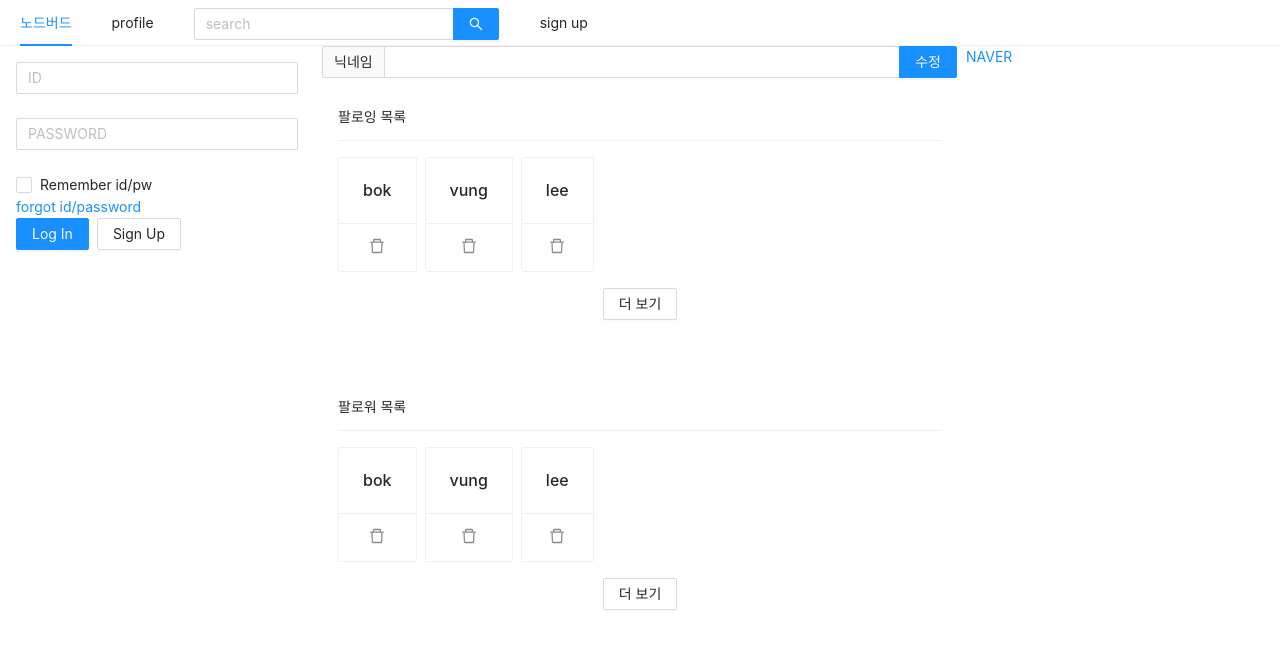
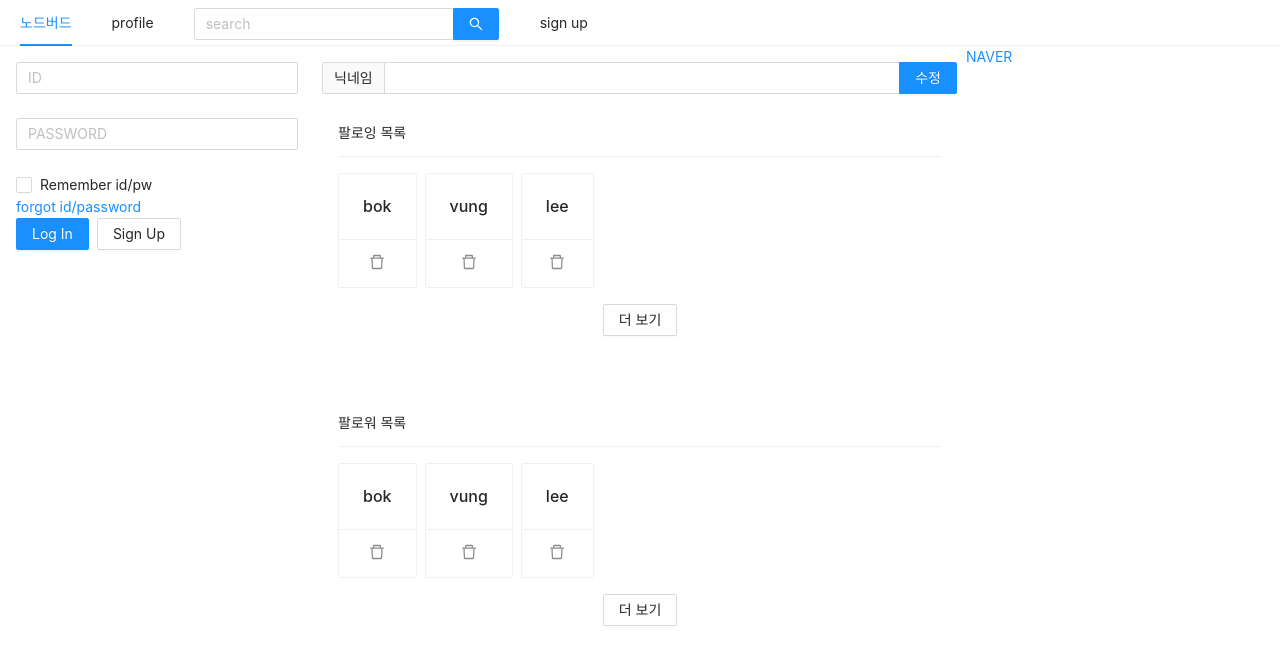
Before and after one commit to cjhmoves33/TIL, a Next.js app in the folder front/: page /profile in a window 1280 px wide. Shown: the top 664 px of the page. Built offline with nearby package versions, Linux system fonts and the light colour scheme.

Commit message:
useMemo 적용되지 않던 것 수정..

```diff
--- a/front/components/NicknameEditForm.jsx
+++ b/front/components/NicknameEditForm.jsx
@@ -2,12 +2,12 @@ import { useMemo } from 'react';
 import { Form, Input } from 'antd';
 
 const NicknameEditForm = () => {
+
   const style = useMemo( () => ({
-    marginBottom: '2rem',
+    marginTop: '1rem',
     // borderBottom: '1px solid #d9d9d9',
-    padding: '2rem 0'
-  }, [])
-)
+  }), []
+  )
 
   // const inputStyle = useMemo( () => ({
   //   width: '20rem'
```
